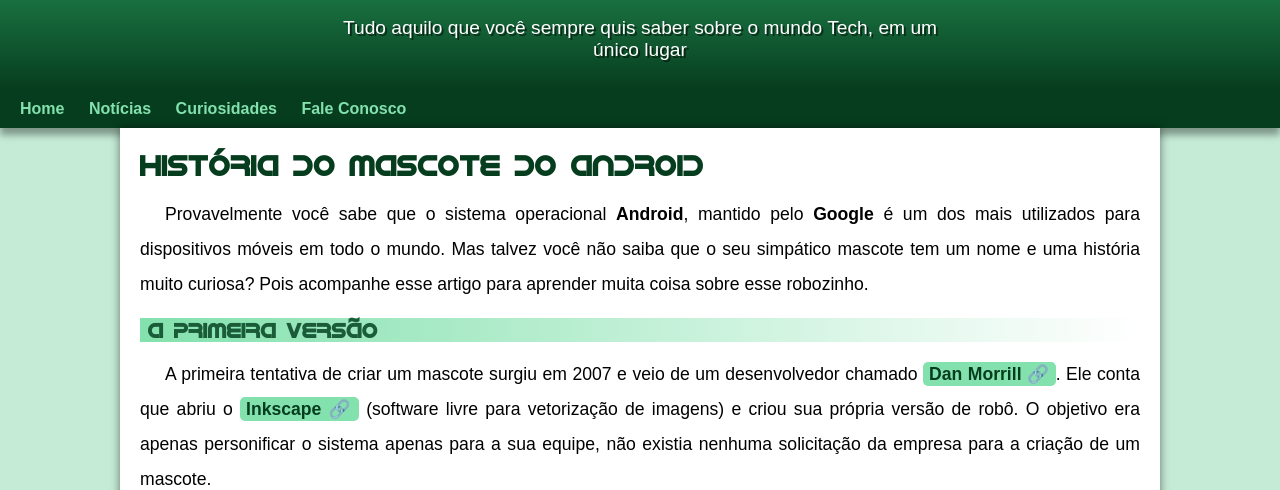
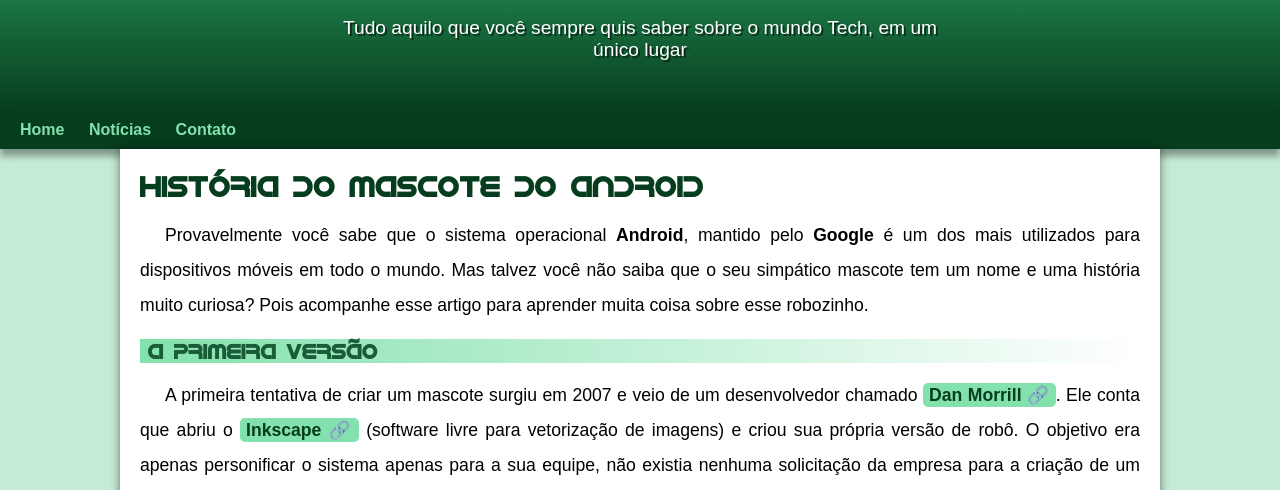
Before and after one commit to jeffersoneneas/projeto-android, a plain HTML site: page index.html in a window 1280 px wide. Shown: the part 100-590 px from the top of the page. Drawn offline with Linux system fonts and the light colour scheme.

Commit message:
problema de padding corrigido

```diff
--- a/estilo/style.css
+++ b/estilo/style.css
@@ -57,7 +57,7 @@
     font-size: 1.2em;
     color: white;
     max-width: 600px;
-    padding: 0 10px 0 10px;
+    padding: 0 10px 50px 10px;
     margin: auto;
     text-shadow: 2px 2px 0px rgba(0, 0, 0, 0.527);
 }
--- a/index.html
+++ b/index.html
@@ -18,8 +18,7 @@
     <nav>
         <a href="#">Home</a>
         <a href="#">Notícias</a>
-        <a href="#">Curiosidades</a>
-        <a href="#">Fale Conosco</a>
+        <a href="#">Contato</a>
     </nav>
     <main>
         <article>
```
